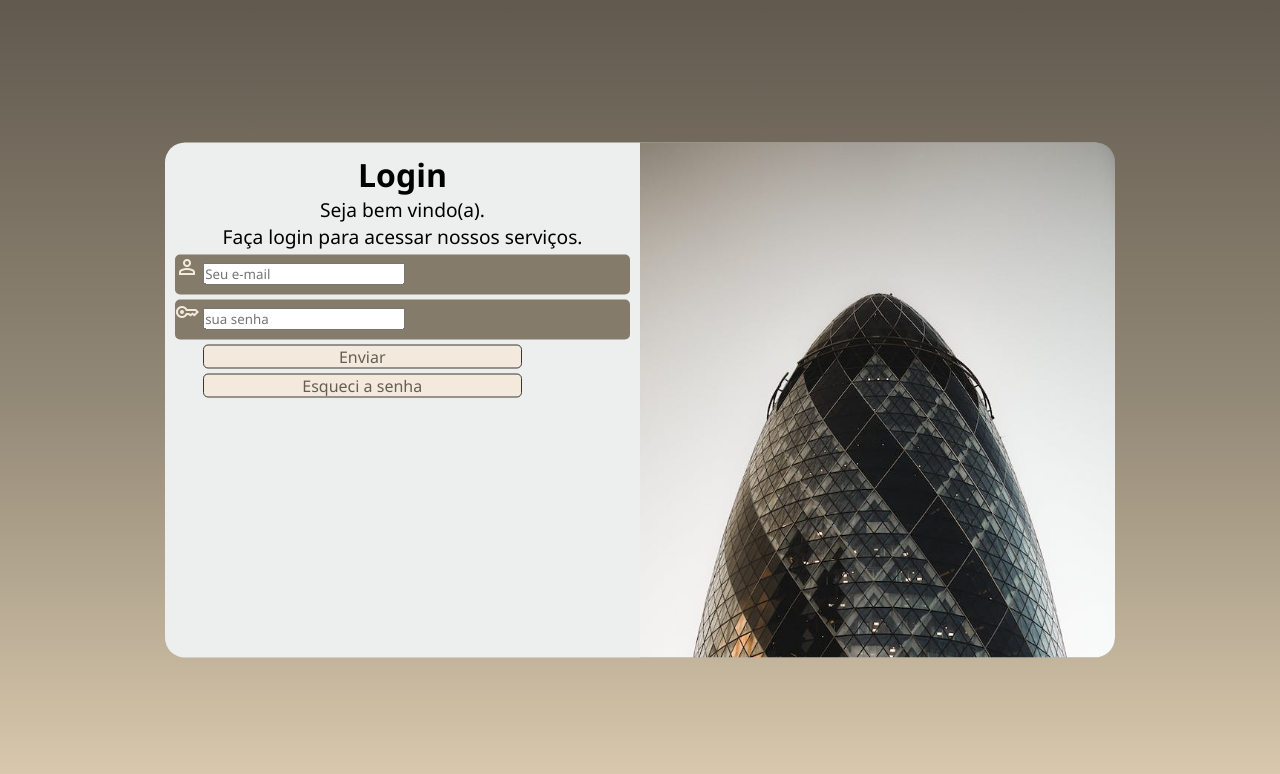
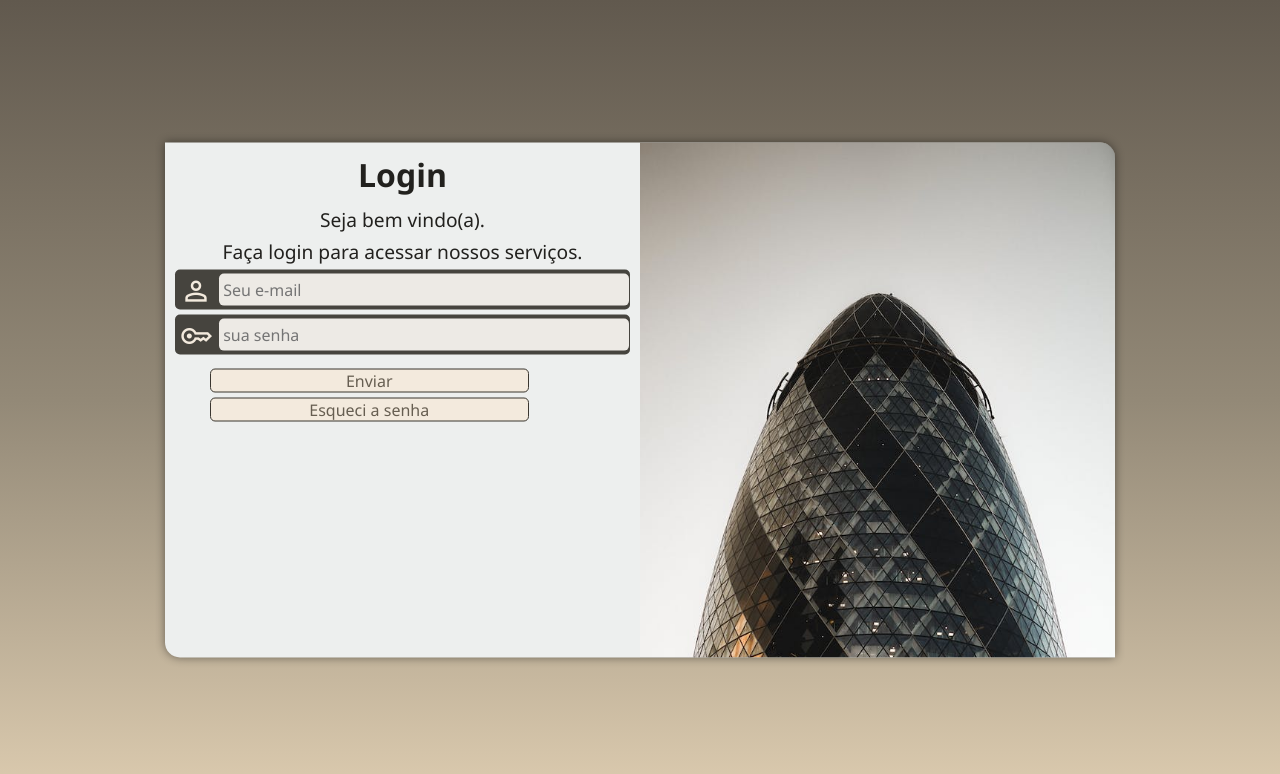
Before and after one commit to ViitorDev/projeto-login, a plain HTML site: page index.html in a window 1280 px wide. Drawn offline with nearby package versions, Linux system fonts and the light colour scheme.

Commit message:
att design

```diff
--- a/estilos/style.css
+++ b/estilos/style.css
@@ -26,8 +26,9 @@ section#login{
     background-color: #edefee;
     width: 250px;
     height: 515px;
-    border-radius: 20px;
-    box-shadow: 0px 0px 10 px rgba(0, 0, 0, 0.457);
+    border-top-right-radius: 15px;
+    border-bottom-left-radius: 15px;
+    box-shadow: 0px 0px 10px rgba(0, 0, 0, 0.457);
     transition: width .3s, height .3s;
     transition-timing-function: ease;
 }
@@ -44,21 +45,40 @@ section#login > div#formulario{
 }
 div#formulario > h1{
     text-align: center;
+    color: #22211e;
+    margin-bottom: 10px;
 }
 div#formulario > p{
     font-size: 0.8em;
     text-align: center;
+    color: #22211e;
+    margin-bottom: 5px;
 }
 form > div.campo{
+
     display: block;
-    background-color: #857b6a;
-    width: 100%;
+    background-color: #46443e;
+    height: 100%;
     height: 40px;
     border-radius: 5px;
     margin: 5px 0px;
 }
 form > div.campo > span{
     color: #f3eadd;
+    font-size: 2em;
+    width: 40px;
+    padding: 5px;
+}
+div.campo > input{
+    background-color: #edeae5;
+    font-size: 1em;
+    width: calc(100% - 45px);
+    height: 80%;
+    transform: translateY(-10.9px);
+    border: none;
+    border-radius: 5px;
+    padding: 4px;
+
 }
 div.campo > label{
     display: none;
@@ -68,7 +88,7 @@ form > input[type= submit]{
     font-size: 1em;
     width: 70%;
     height: 30%;
-    margin-left: 28px;
+    margin-left: 35px;
     background-color: #f3eadd;
     color: #665e51;
     border: none;
@@ -87,7 +107,7 @@ form > a.botao{
     width: 70%;
     height: 30%;
     margin-top: 5px;
-    margin-left: 28px;
+    margin-left: 35px;
     background-color: #f3eadd;
     color: #665e51;
     border: 1px solid #3a362f;
@@ -98,3 +118,6 @@ form > a.botao:hover{
     background-color: #857b6a;
     color: #f3eadd;
 }
+input#botao{
+    margin-top: 14px;
+}
--- a/index.html
+++ b/index.html
@@ -29,7 +29,7 @@
                         <input type="password" name="senha" id="isenha" placeholder="sua senha" minlength="6" maxlength="20" required autocomplete="current-password">
                         <label for="isenha">Senha</label>
                     </div>
-                    <input type="submit" value="Enviar">
+                    <input type="submit" value="Enviar" id="botao">
                     <a href="esqueci.html" class="botao">Esqueci a senha
                     </a>
                 </form>
```
